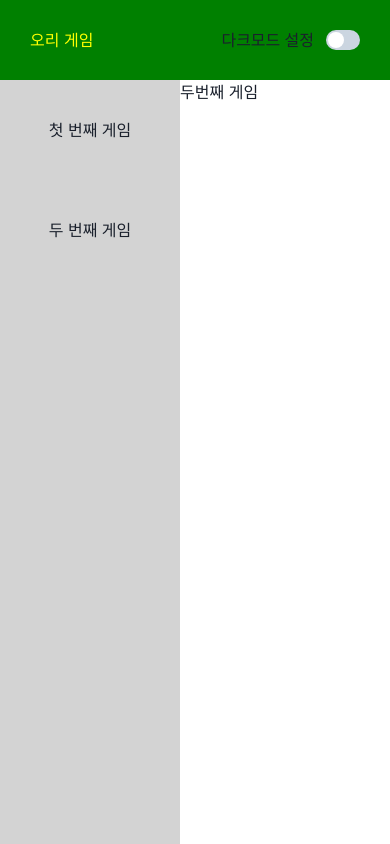
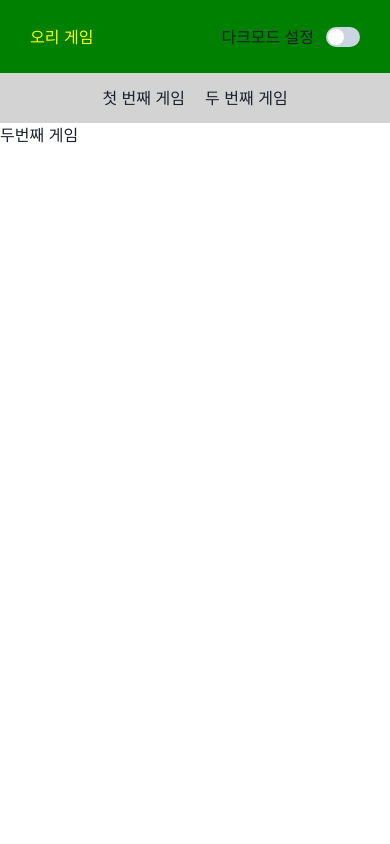
Before and after one commit to Blue-Kite/randomGame, a React (Vite) app: page /second in a window 390 px wide. Built offline with nearby package versions, Linux system fonts and the light colour scheme.

Commit message:
[stye] 반응형 레이아웃 추가

```diff
--- a/src/components/Layout.tsx
+++ b/src/components/Layout.tsx
@@ -6,9 +6,9 @@ import Gnb from './Gnb';
 const Layout = () => (
 	<Flex width="100vw" height="100vh" flexDirection="column">
 		<Gnb />
-		<Flex flexDirection="row">
+		<Flex flexDirection={{ base: 'column', md: 'row' }} height="100%">
 			<Lnb />
-			<Box width="calc(100vw - 180px)">
+			<Box width={{ base: '100%', md: 'calc(100vw - 180px)' }}>
 				<Outlet />
 			</Box>
 		</Flex>
--- a/src/components/Lnb.tsx
+++ b/src/components/Lnb.tsx
@@ -2,26 +2,18 @@ import { Box, Flex, Link } from '@chakra-ui/react';
 
 const Lnb = () => (
 	<Flex
-		flexDirection="column"
-		width="180px"
-		height="calc(100vh - 80px)"
+		flexDirection={{ base: 'row', md: 'column' }}
+		width={{ base: '100%', md: '180px' }}
+		height={{ base: '50px', md: '100%' }}
 		background="lightgray"
 		alignItems="center"
+		justifyContent={{ base: 'center', md: 'normal' }}
+		gap={{ base: '20px', md: '0px' }}
 	>
-		<Box
-			height="100px"
-			display="flex"
-			flexDirection="column"
-			justifyContent="center"
-		>
+		<Box display="flex" flexDirection="column" justifyContent="center">
 			<Link href="/">첫 번째 게임</Link>
 		</Box>
-		<Box
-			height="100px"
-			display="flex"
-			flexDirection="column"
-			justifyContent="center"
-		>
+		<Box display="flex" flexDirection="column" justifyContent="center">
 			<Link href="/second">두 번째 게임</Link>
 		</Box>
 	</Flex>
```
